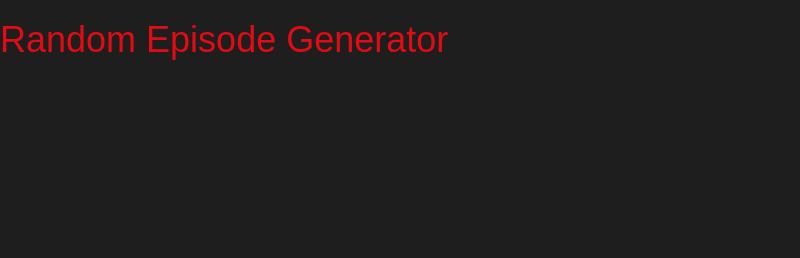
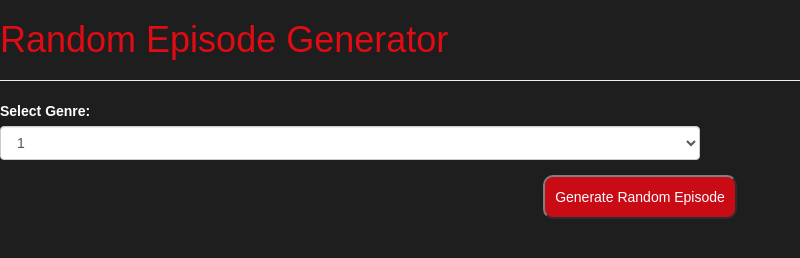
Before and after one commit to EthanJob/episode-generator, a plain HTML site: page index.html in a window 1280 px wide. Shown: the whole page, without its empty margins (0-800 px from the left). Drawn offline with nearby package versions, Linux system fonts and the light colour scheme.

Commit message:
started some styling

```diff
--- a/css/main.css
+++ b/css/main.css
@@ -4,5 +4,21 @@ header {
 
 body {
   font-family: Arial;
-  background-color: rgb(30, 30, 30)
+  background-color: rgb(30, 30, 30);
+  color: white;
 }
+
+#btn-area {
+  text-align: center;
+}
+
+#gen-btn {
+  border-radius: 10px;
+  background-color: rgb(200, 11, 20);
+  padding: 10px;
+  border-color: gray;
+}
+
+.form-group {
+  width: 700px;
+}
--- a/index.html
+++ b/index.html
@@ -14,6 +14,21 @@
   <body>
     <header>
       <h1>Random Episode Generator</h1>
+      <hr>
     </header>
+    <div class="form-group">
+      <label for="sel1">Select Genre:</label>
+      <select class="form-control" id="sel1">
+        <option>1</option>
+        <option>2</option>
+        <option>3</option>
+        <option>4</option>
+      </select>
+    </div>
+    <div id='btn-area'>
+      <button id='gen-btn' type="button">Generate Random Episode</button>
+    </div>
   </body>
 </html>
+
+<!--  Change button & dropdown to a form -->
```
